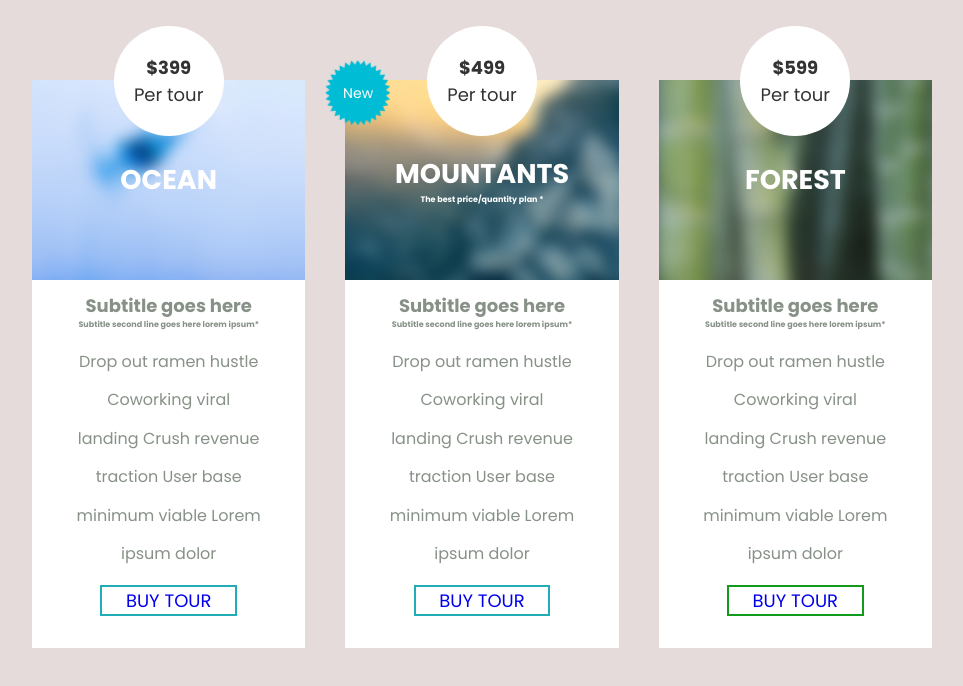
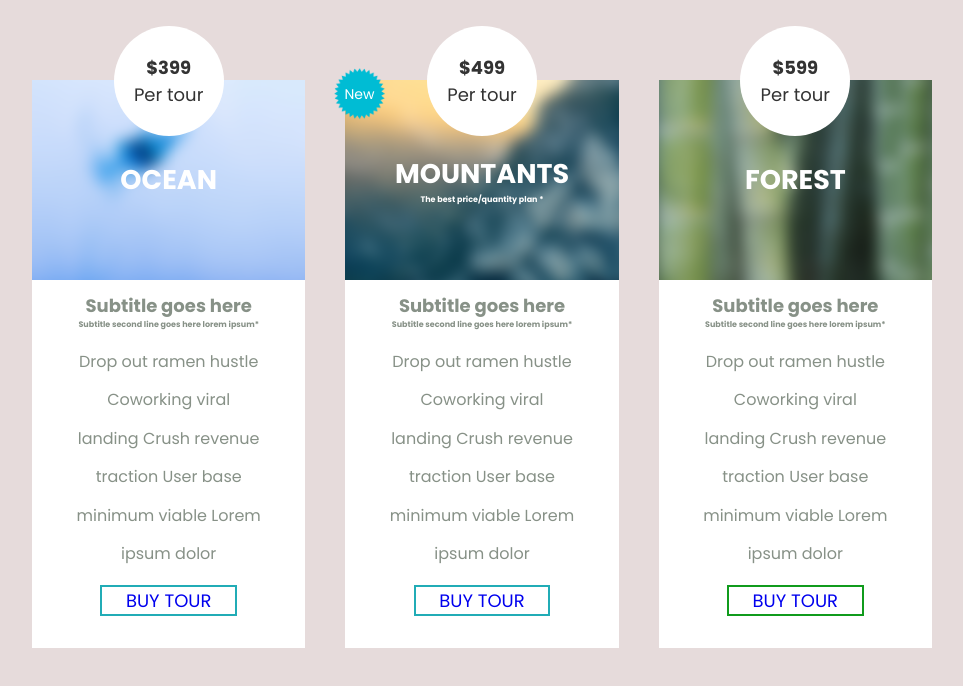
Before and after one commit to Son-Nguyen48/Pricing-Table, a plain HTML site: page index.html in a window 1280 px wide. Shown: the whole page, without its empty margins (158-1121 px from the left). Drawn offline with Linux system fonts and the light colour scheme.

Commit message:
fix size new

```diff
--- a/main.css
+++ b/main.css
@@ -149,12 +149,13 @@
   background-image: url("./img/newmark.png");
   background-position: center;
   background-repeat: no-repeat;
+  background-size: 80%;
   position: absolute;
   width: 6.4rem;
   height: 6.4rem;
   top: 0;
   left: 0;
-  transform: translate(-30%, -30%);
+  transform: translate(-28%, -28%);
   color: #fff;
   display: flex;
   justify-content: center;
```
